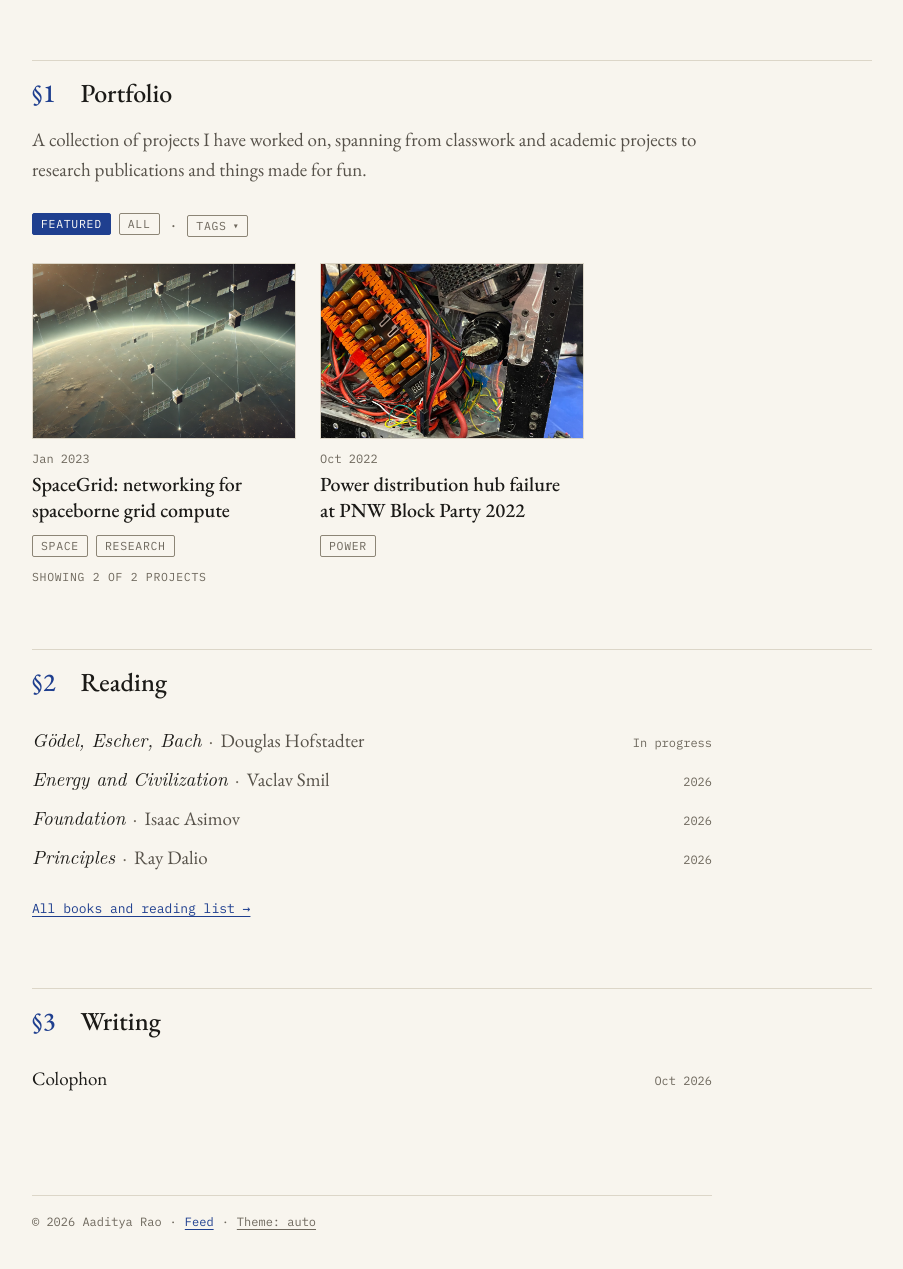
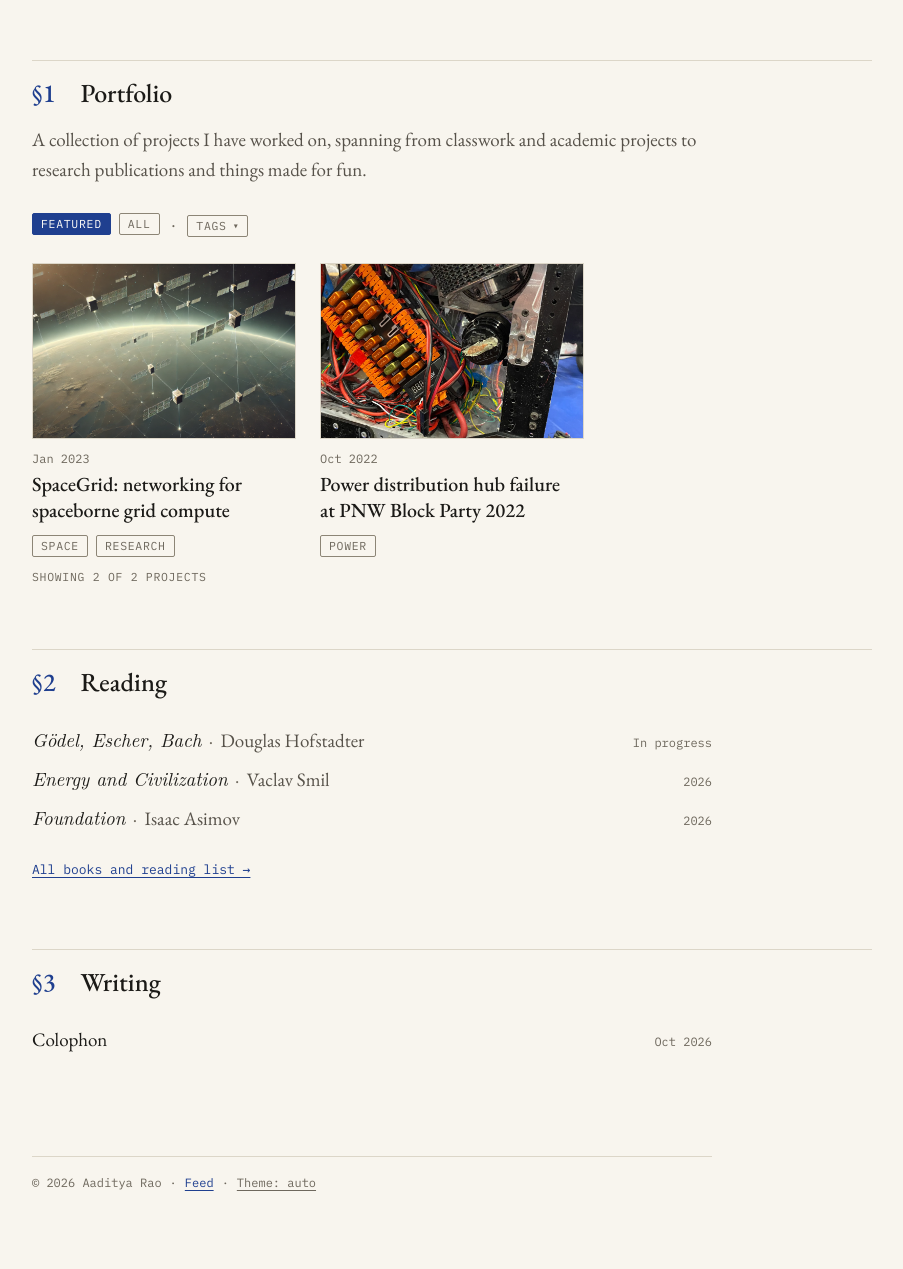
Before and after one commit to Thehi198/thehi198.github.io, a Jekyll site: the page built from index.md, in a window 1280 px wide, cut to the strip 348-1644 px from the top of the page. Shown: the top 1269 px of the strip, without its empty margins (188-1091 px from the left). Built offline with Jekyll 4.4.1, drawn with Linux system fonts in a browser that asks for light colours; some web fonts are replaced.

Commit message:
Show three books on the home page
Co-Authored-By: Claude Opus 5.5 <noreply@anthropic.com>
Claude-Session: https://claude.ai/code/session_01Uknuz1YkSGpvJQBJ8zukYm

```diff
--- a/_layouts/home.html
+++ b/_layouts/home.html
@@ -61,7 +61,7 @@ layout: default
     {%- for b in recent -%}{%- unless now contains b -%}{%- assign now = now | push: b -%}{%- endunless -%}{%- endfor -%}
     {% if now.size > 0 %}
     <ul class="book-list">
-      {% for b in now limit: 4 %}{% include book-row.html book=b year=true %}{% endfor %}
+      {% for b in now limit: 3 %}{% include book-row.html book=b year=true %}{% endfor %}
     </ul>
     {% else %}
     <p class="empty">Nothing listed yet.</p>
```
